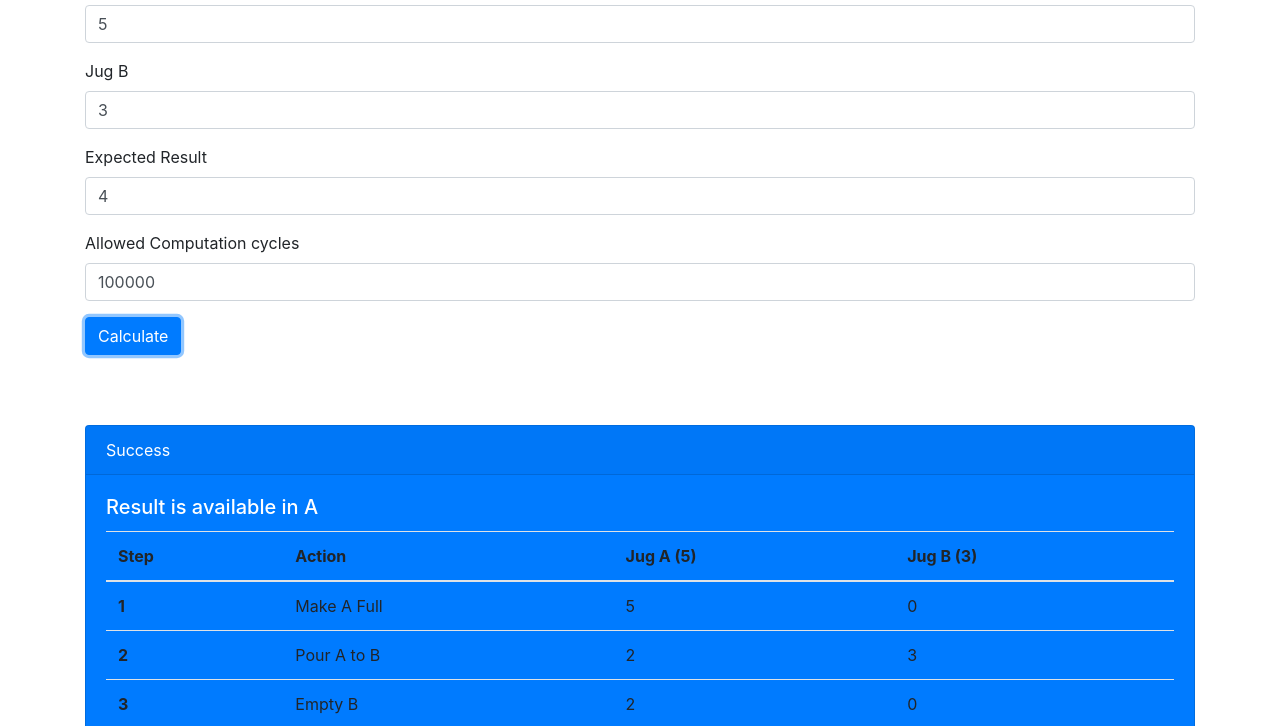
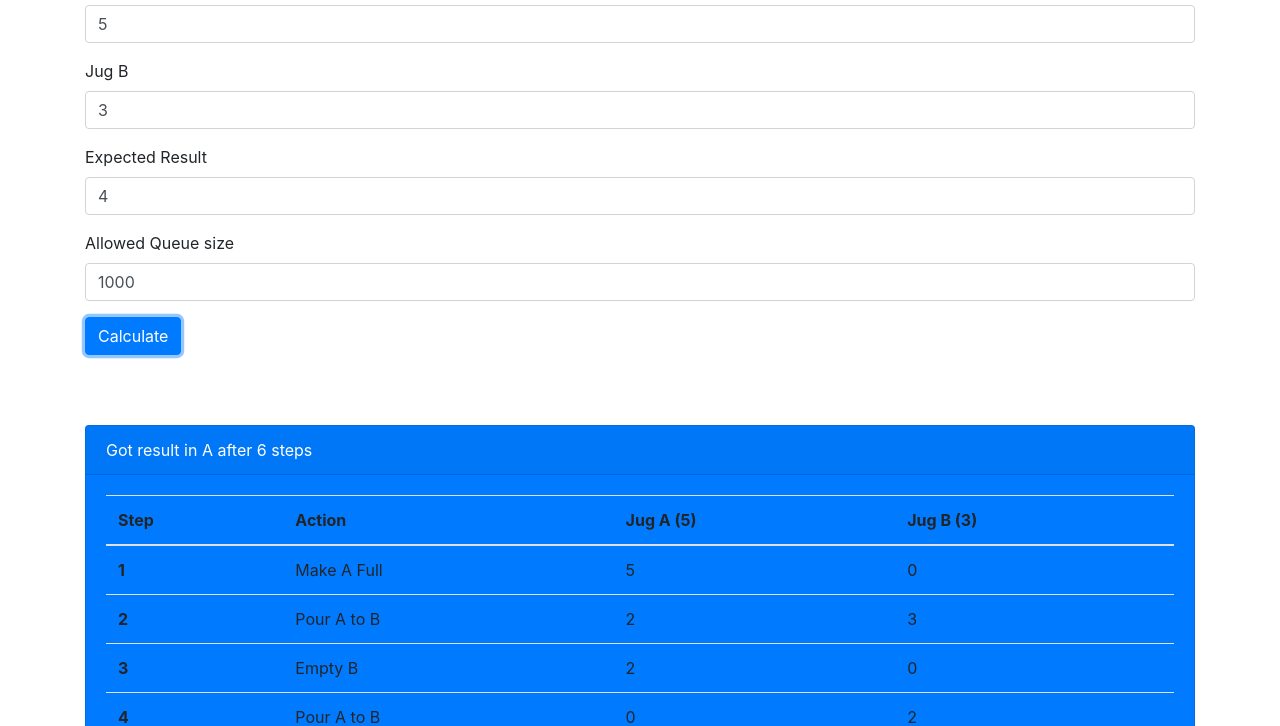
Before and after one commit to ebinxavier/waterJugProblem, a website: page index.html in a window 1280 px wide. Both pictures are taken after a click on the button "Calculate". Shown: the part 73-799 px from the top of the page. Drawn offline with Linux system fonts and the light colour scheme.

Commit message:
Message changes

```diff
--- a/index.html
+++ b/index.html
@@ -24,8 +24,8 @@
             <input type="number" value="4" class="form-control" id="output" placeholder="Expected result">
     </div>
     <div class="form-group">
-            <label for="JugB">Allowed Computation cycles</label>
-            <input type="number" value="100000" class="form-control" id="cycles" placeholder="Allowed iterations">
+            <label for="JugB">Allowed Queue size</label>
+            <input type="number" value="1000" class="form-control" id="cycles" placeholder="Allowed Queue">
     </div>
     <button type="button" class="btn btn-primary" onclick="submit()">Calculate</button>
     <div id="progress"  style="margin-top: 15px;visibility: hidden;">
@@ -36,9 +36,8 @@
         <span>Can take several minutes...!</span>
     </div>
     <div class="card text-white bg-primary mb-3" id="result" style="margin-top: 15px; display:none">
-            <div class="card-header">Success</div>
+            <div class="card-header" id="resultJug"></div>
             <div class="card-body">
-              <h5 class="card-title"><span>Result is available in </span><span id="resultJug"></span></h5>
               <div class="card-text" id="trace">
 
               </div>
--- a/src/waterJug.js
+++ b/src/waterJug.js
@@ -128,7 +128,7 @@ return new Promise((resolve, reject)=>{
     if(result){
         resolve(result);
     } else{
-        alert("Taking Too much of computation cycles!");
+        alert("Taking Too much of Queue memory! Consider changing allowed queue size");
         reject(false);
     }
 })
@@ -152,7 +152,7 @@ const submit = ()=>{
         });
 
         document.getElementById('result').style.display="block";
-        document.getElementById('resultJug').innerHTML=value.jug;
+        document.getElementById('resultJug').innerHTML="Got result in "+value.jug+' after '+ value.trace.length+' steps';
         document.getElementById('trace').innerHTML=`<table class="table">
         <thead>
           <tr>
```
Also changed, not shown: build/waterJug.js.
